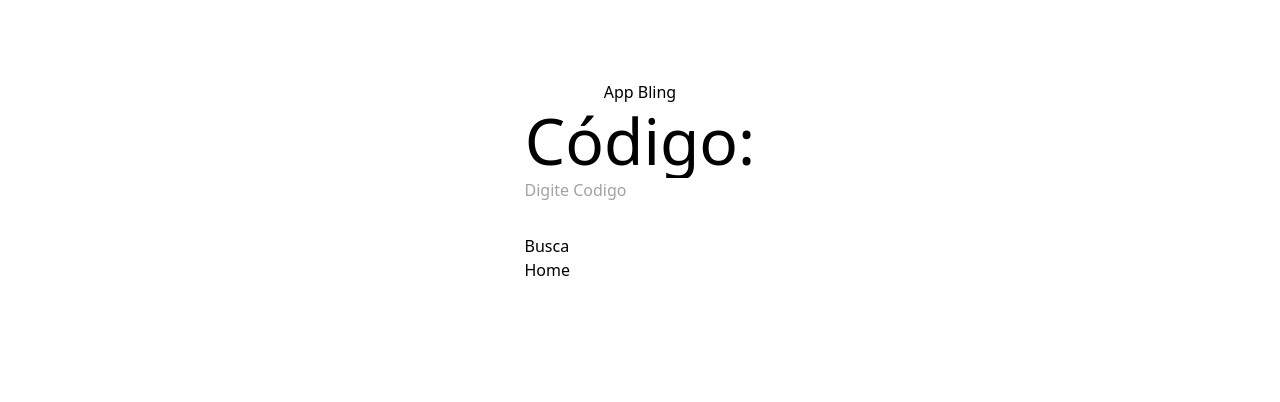
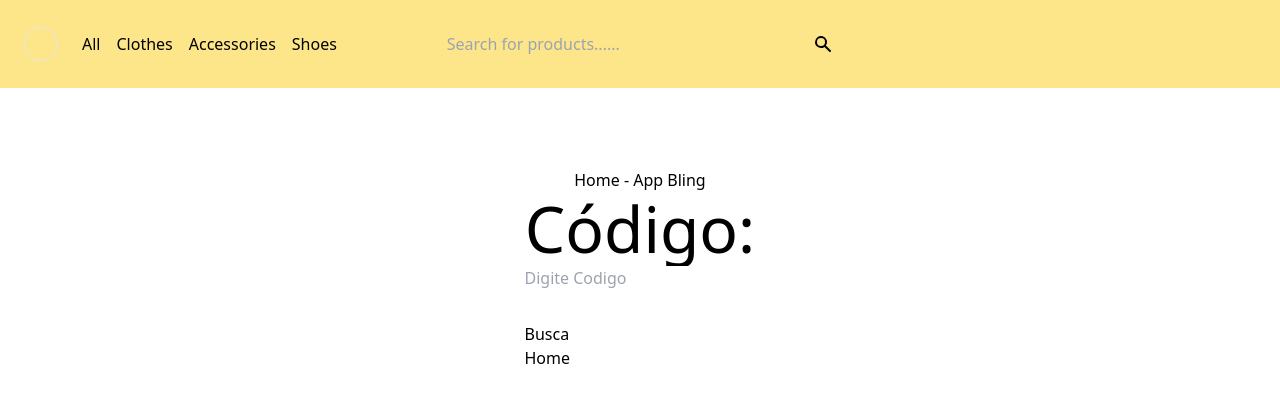
Before and after one commit to rmdev-cmba/api-bling, a Next.js app: page / in a window 1280 px wide. Shown: the top 402 px of the page. Built offline with nearby package versions, Linux system fonts and the light colour scheme.

Commit message:
Implantado navbar novo

```diff
--- a/package.json
+++ b/package.json
@@ -9,6 +9,7 @@
   },
   "dependencies": {
     "axios": "^0.21.1",
+    "lodash.throttle": "^4.1.1",
     "next": "10.1.1",
     "postcss-flexbugs-fixes": "^5.0.2",
     "postcss-preset-env": "^6.7.0",
--- a/src/components/common/Navbar/Navbar.module.css
+++ b/src/components/common/Navbar/Navbar.module.css
@@ -1,5 +1,8 @@
+/* .root {
+  @apply sticky top-0 bg-primary z-40 transition-all duration-150;
+} */
 .root {
-  @apply sticky top-0 bg-primary z-40 transition-all duration-150;
+  @apply sticky top-0 bg-yellow-200 z-40 transition-all duration-150;
 }
 
 .link {
--- /dev/null
+++ b/src/components/common/Navbar/NavbarRoot.tsx
@@ -0,0 +1,33 @@
+import { FC, useState, useEffect } from 'react'
+import throttle from 'lodash.throttle'
+import cn from 'classnames'
+import s from './Navbar.module.css'
+
+const NavbarRoot: FC = ({ children }) => {
+  const [hasScrolled, setHasScrolled] = useState(false)
+
+  useEffect(() => {
+    const handleScroll = throttle(() => {
+      const offset = 0
+      const { scrollTop } = document.documentElement
+      const scrolled = scrollTop > offset
+
+      if (hasScrolled !== scrolled) {
+        setHasScrolled(scrolled)
+      }
+    }, 200)
+
+    document.addEventListener('scroll', handleScroll)
+    return () => {
+      document.removeEventListener('scroll', handleScroll)
+    }
+  }, [hasScrolled])
+
+  return (
+    <div className={cn(s.root, { 'shadow-magical': hasScrolled })}>
+      {children}
+    </div>
+  )
+}
+
+export default NavbarRoot
--- a/src/components/common/Navbar/index.tsx
+++ b/src/components/common/Navbar/index.tsx
@@ -1,11 +1,13 @@
-import {FC} from 'react'
+import { FC } from 'react'
 import Link from 'next/link'
 import s from './Navbar.module.css'
-import  Container  from '../../ui/Container'
-import  Logo  from '../../ui/Logo'
+import Container from '../../ui/Container'
+import Logo from '../../ui/Logo'
+import NavbarRoot from './NavbarRoot'
+import Searchbar from '../Searchbar'
 
 const Navbar: FC = () => (
-    // <NavbarRoot>
+  <NavbarRoot>
     <Container>
       <div className="relative flex flex-row justify-between py-4 align-center md:py-6">
         <div className="flex items-center flex-1">
@@ -31,7 +33,7 @@ const Navbar: FC = () => (
         </div>
 
         <div className="justify-center flex-1 hidden lg:flex">
-            {/* <Searchbar /> */}
+          <Searchbar />
         </div>
 
         <div className="flex justify-end flex-1 space-x-8">
@@ -43,7 +45,7 @@ const Navbar: FC = () => (
         {/* <Searchbar id="mobile-search" /> */}
       </div>
     </Container>
-    // </NavbarRoot>
+  </NavbarRoot>
 )
 
 export default Navbar
--- /dev/null
+++ b/src/components/common/Searchbar/Searchbar.module.css
@@ -0,0 +1,19 @@
+.input {
+  @apply bg-transparent px-3 py-2 appearance-none w-full transition duration-150 ease-in-out pr-10;
+
+  @screen sm {
+    min-width: 300px;
+  }
+}
+
+.input:focus {
+  @apply outline-none shadow-outline-normal;
+}
+
+.iconContainer {
+  @apply absolute inset-y-0 right-0 pr-3 flex items-center pointer-events-none;
+}
+
+.icon {
+  @apply h-5 w-5;
+}
--- /dev/null
+++ b/src/components/common/Searchbar/Searchbar.tsx
@@ -0,0 +1,65 @@
+import { FC, useEffect, useMemo } from 'react'
+import cn from 'classnames'
+import s from './Searchbar.module.css'
+import { useRouter } from 'next/router'
+
+interface Props {
+  className?: string
+  id?: string
+}
+
+const Searchbar: FC<Props> = ({ className, id = 'search' }) => {
+  const router = useRouter()
+
+  useEffect(() => {
+    router.prefetch('/search')
+  }, [])
+
+  return useMemo(
+    () => (
+      <div
+        className={cn(
+          'relative text-sm bg-accents-1 text-base w-full transition-colors duration-150',
+          className
+        )}
+      >
+        <label className="hidden" htmlFor={id}>
+          Search
+        </label>
+        <input
+          id={id}
+          className={s.input}
+          placeholder="Search for products......"
+          defaultValue={router.query.q}
+          onKeyUp={(e) => {
+            e.preventDefault()
+
+            if (e.key === 'Enter') {
+              const q = e.currentTarget.value
+
+              router.push(
+                {
+                  pathname: `/search`, // laterado
+                  // pathname: `/prod/[codigo]`,
+                  query: q ? { q } : {},
+                },
+                undefined,
+                { shallow: true }
+              )
+            }
+          }}
+        />
+        <div className={s.iconContainer}>
+          <svg className={s.icon} fill="currentColor" viewBox="0 0 20 20">
+            <path
+              fillRule="evenodd"
+              clipRule="evenodd"
+              d="M8 4a4 4 0 100 8 4 4 0 000-8zM2 8a6 6 0 1110.89 3.476l4.817 4.817a1 1 0 01-1.414 1.414l-4.816-4.816A6 6 0 012 8z"
+            />
+          </svg>
+        </div>
+      </div>
+    ),[])
+}
+
+export default Searchbar
--- /dev/null
+++ b/src/components/common/Searchbar/index.ts
@@ -0,0 +1 @@
+export { default } from './Searchbar'
--- a/src/pages/_app.tsx
+++ b/src/pages/_app.tsx
@@ -2,10 +2,18 @@ import 'tailwindcss/tailwind.css'
 import '../assets/main.css'
 // import '@assets/chrome-bug.css'
 import '../assets/chrome-bug.css'
+import Navbar from '../components/common/Navbar'
 
 
 function MyApp({ Component, pageProps }) {
-  return <Component {...pageProps} />
+  return (
+    <div>
+      <main>
+        <Navbar />
+        <Component {...pageProps} />
+      </main>
+    </div>
+  )
 }
 
 
--- a/src/pages/index.tsx
+++ b/src/pages/index.tsx
@@ -5,7 +5,7 @@ export default function Home() {
   return (
     <div className={styles.main}>
 
-      <h1>App Bling</h1>
+      <h1>Home - App Bling</h1>
       <SearchProd />
 
     </div>
--- a/src/pages/prod/[codigo].tsx
+++ b/src/pages/prod/[codigo].tsx
@@ -5,7 +5,7 @@ import PrecoVenda from '../../components/PrecoVenda';
 import SearchProd from '../../components/SearchProd';
 import ProductView from '../../components/ProductView';
 import style from '../../styles/Home.module.css'
-import Navbar from '../../components/common/Navbar';
+
 
 type Product = {
   produto: {
@@ -47,7 +47,7 @@ export default function Prod({ product }: ProductProps) {
           <PrecoVenda pv={prod.produto.preco} />
         </div>
       )}
-      <Navbar />
+
     </div>
 
   );
--- a/tailwind.config.js
+++ b/tailwind.config.js
@@ -1,5 +1,5 @@
 module.exports = {
-  future: {
+   future: {
     purgeLayersByDefault: true,
     applyComplexClasses: true,
   },
@@ -45,6 +45,7 @@ module.exports = {
         blue: 'var(--blue)',
         green: 'var(--green)',
         red: 'var(--red)',
+
       },
       textColor: {
         base: 'var(--text-base)',
```
Also changed, not shown: src/pages/search.tsx (added), 2 other files (tests, documents, lock files or other folders). Lines whose indentation alone changed are shown as unchanged.
